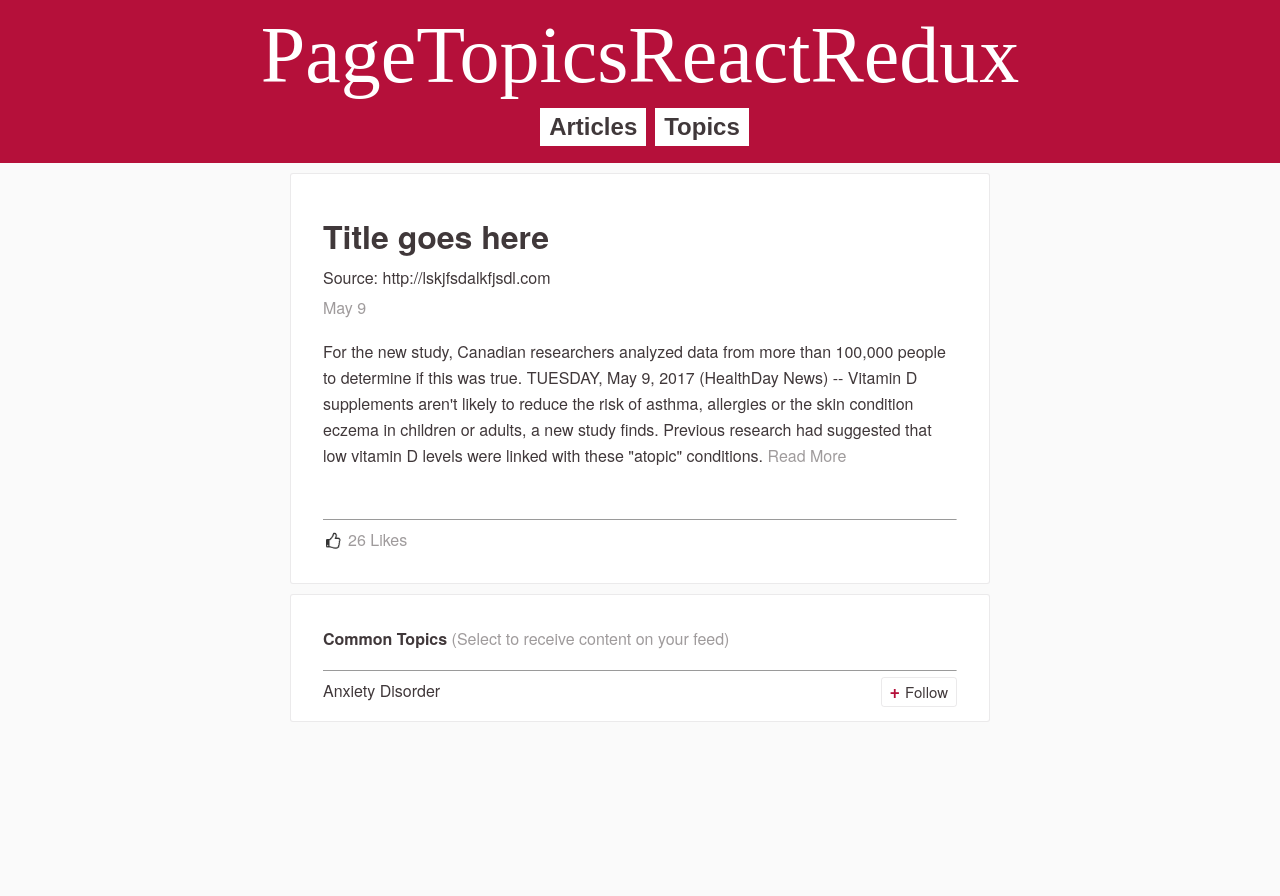
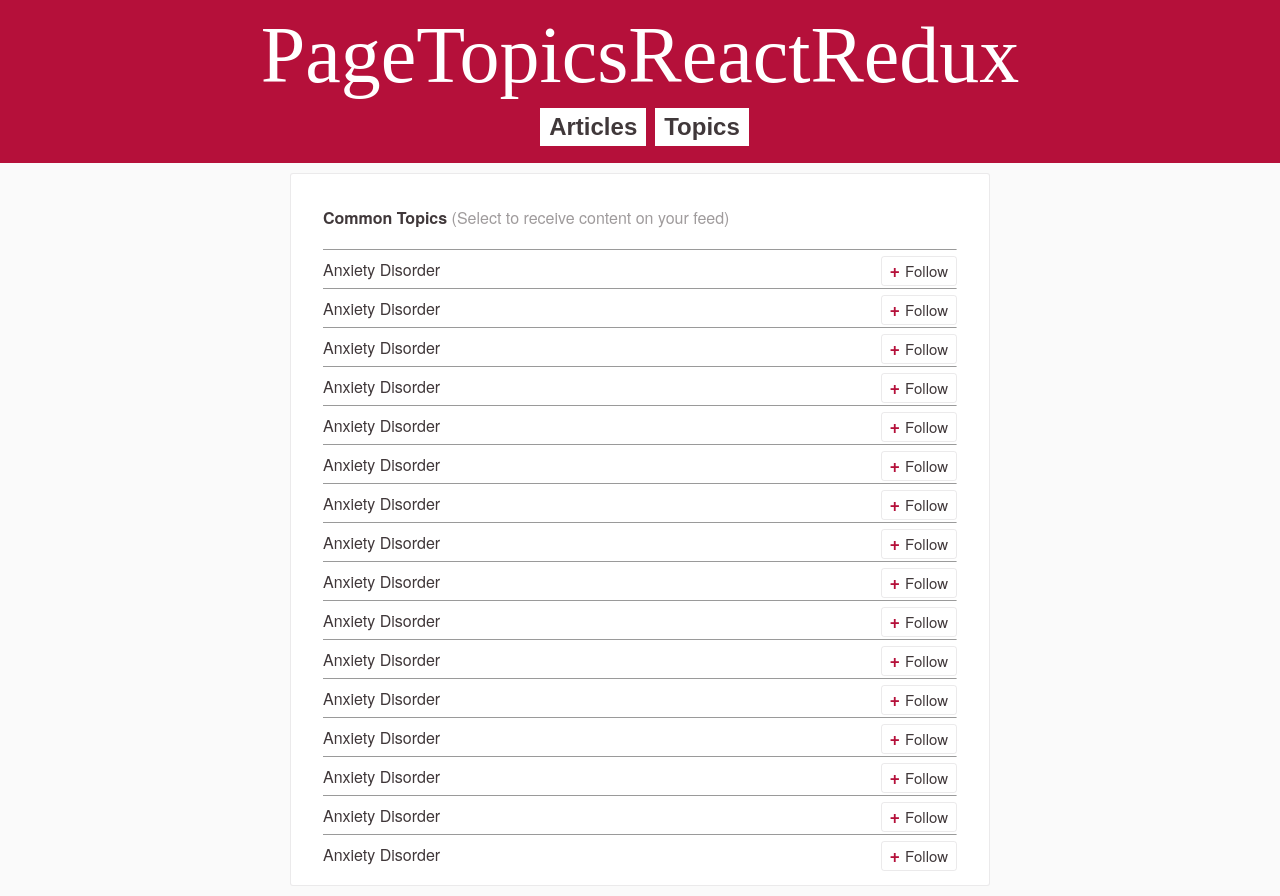
Before and after one commit to kimhjona/PageTopicsReactRedux, a React (Create React App) app: page /topics in a window 1280 px wide. Before the commit the page ends 800 px from the top, so only its background shows below. Built offline with nearby package versions, Linux system fonts and the light colour scheme.

Commit message:
got react-router working

```diff
--- a/package.json
+++ b/package.json
@@ -7,7 +7,8 @@
   },
   "dependencies": {
     "react": "^15.5.4",
-    "react-dom": "^15.5.4"
+    "react-dom": "^15.5.4",
+    "react-router-dom": "^4.1.1"
   },
   "scripts": {
     "start": "react-scripts start",
--- a/src/App.js
+++ b/src/App.js
@@ -2,15 +2,25 @@ import React, { Component } from 'react';
 import Header from './Header';
 import ArtList from './ArtList';
 import TopicList from './TopicList';
+import { BrowserRouter, Link, Switch, Route } from 'react-router-dom';
 import './App.css';
+
+const Main = () => (
+  <main>
+    <Switch>
+      <Route exact path='/'/>
+      <Route path='/home' component={ArtList}/>
+      <Route path='/topics' component={TopicList}/>
+    </Switch>
+  </main>
+)
 
 class App extends Component {
   render() {
     return (
       <div>
         <Header />
-        <ArtList />
-        <TopicList />
+        <Main />
       </div>
     );
   }
--- a/src/Header.js
+++ b/src/Header.js
@@ -1,5 +1,5 @@
 import React, { Component } from 'react';
-// import './App.css';
+import { Link } from 'react-router-dom';
 
 class Header extends Component {
   render() {
@@ -8,8 +8,8 @@ class Header extends Component {
         <div className='header'>
           <span className='fancyFont'>PageTopicsReactRedux</span>
           <p>
-            <button>Articles</button>
-            <button>Topics</button>
+            <Link to='/home'><button>Articles</button></Link>
+            <Link to='/topics'><button>Topics</button></Link>
           </p>
         </div>
       </div>
--- a/src/TopicList.js
+++ b/src/TopicList.js
@@ -8,6 +8,21 @@ class TopicList extends Component {
         <div className='listItem'>
           <span className='bold'>Common Topics</span>  <span className='grey'>(Select to receive content on your feed)</span>
           <Topic />
+          <Topic />
+          <Topic />
+          <Topic />
+          <Topic />
+          <Topic />
+          <Topic />
+          <Topic />
+          <Topic />
+          <Topic />
+          <Topic />
+          <Topic />
+          <Topic />
+          <Topic />
+          <Topic />
+          <Topic />
         </div>
       </div>
     );
--- a/src/index.js
+++ b/src/index.js
@@ -2,8 +2,11 @@ import React from 'react';
 import ReactDOM from 'react-dom';
 import App from './App';
 import './index.css';
+import { BrowserRouter } from 'react-router-dom';
 
-ReactDOM.render(
-  <App />,
-  document.getElementById('root')
+ReactDOM.render((
+  <BrowserRouter>
+    <App />
+  </BrowserRouter>
+  ),document.getElementById('root')
 );
```
